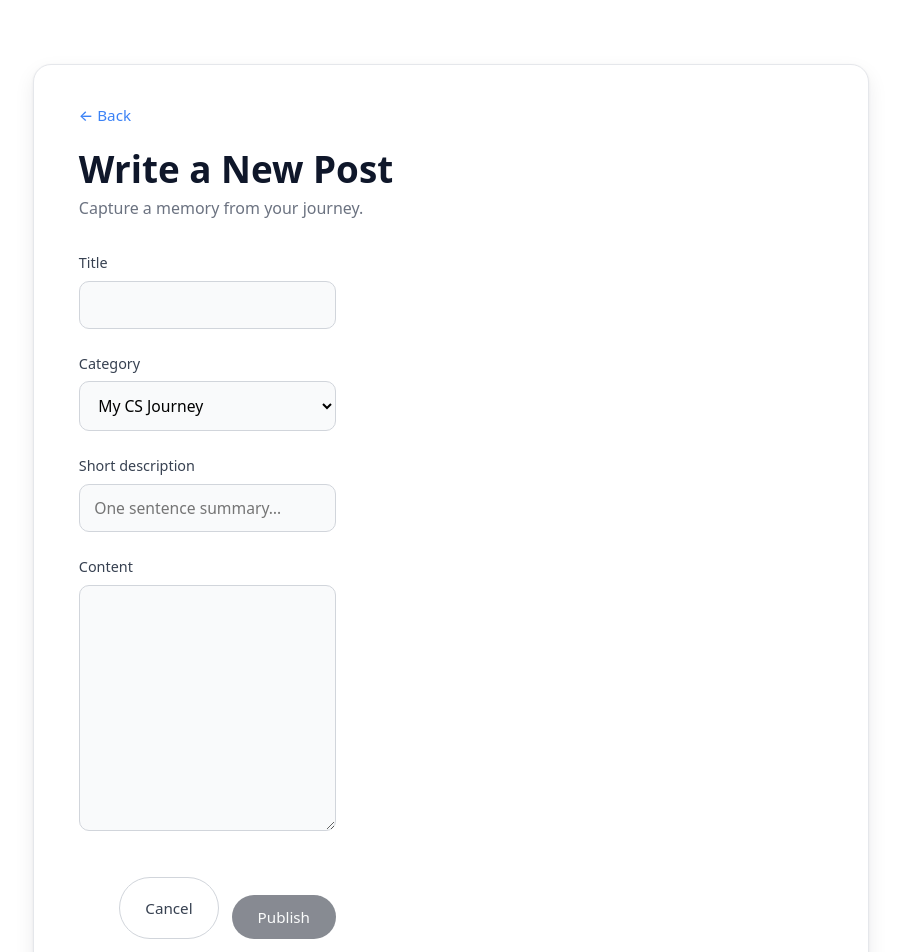
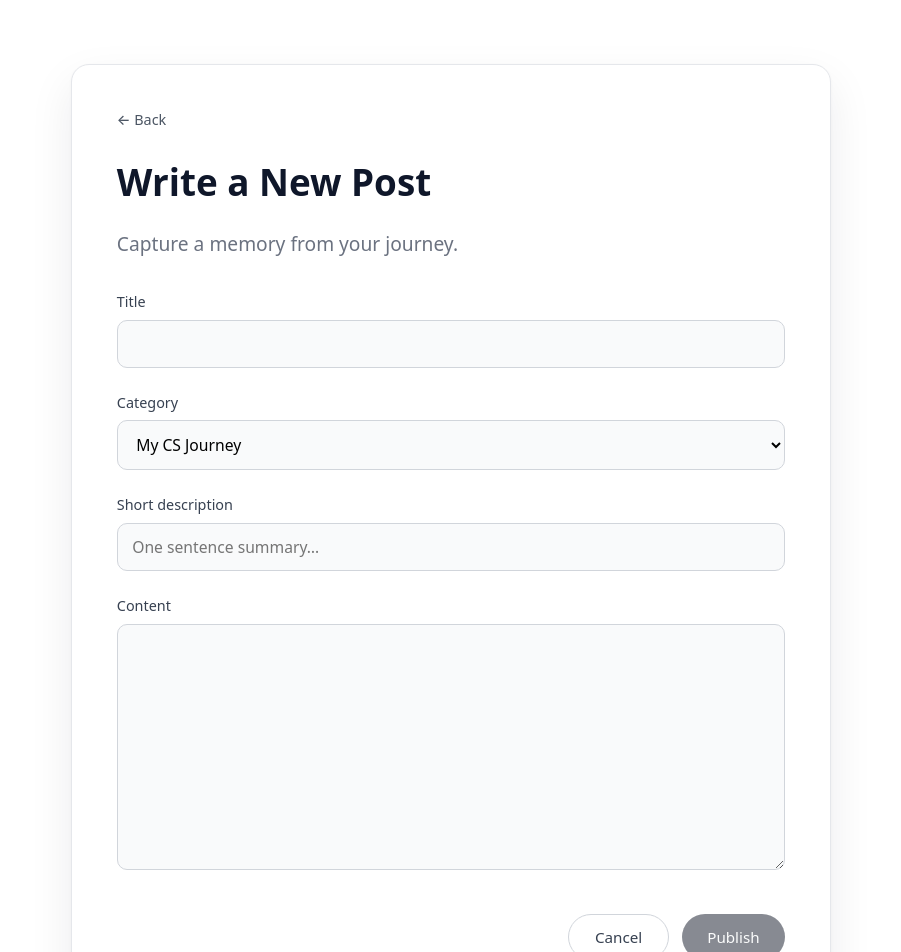
Before and after one commit to Sahil-Basumatary/personal-blog, a React (Vite) app in the folder client/: page /write in a window 1280 px wide. Shown: the top 952 px of the page, without its empty margins (189-1090 px from the left). Built offline with nearby package versions, Linux system fonts and the light colour scheme.

Commit message:
wire write and edit page to backend API

```diff
--- a/client/src/pages/EditPostPage.jsx
+++ b/client/src/pages/EditPostPage.jsx
@@ -1,6 +1,7 @@
 import { useEffect, useState } from "react";
 import { useNavigate, useParams } from "react-router-dom";
 import "./NewPostPage.css";
+import { fetchPostById, updatePost } from "../api/posts";
 
 function EditPostPage() {
   const { id } = useParams();
@@ -22,25 +23,78 @@ function EditPostPage() {
       return;
     }
 
+    let active = true;
+
+    async function loadPost() {
+      try {
+        // Try backend first
+        const apiPost = await fetchPostById(id);
+        if (!active) return;
+
+        setTitle(apiPost.title || "");
+        setCategory(apiPost.category || "cs-journey");
+        setExcerpt(apiPost.excerpt || "");
+        setContent(apiPost.content || "");
+        setLoading(false);
+      } catch (err) {
+        console.error("Failed to load post from backend, falling back to local", err);
+        if (!active) return;
+
+        // Fallback: local user_posts
         const existing = JSON.parse(localStorage.getItem("user_posts") || "[]");
         const target = existing.find((p) => String(p.id) === String(id));
 
         if (!target) {
           setNotFound(true);
-      setLoading(false);
-      return;
-    }
-
+        } else {
           setTitle(target.title || "");
           setCategory(target.category || "cs-journey");
           setExcerpt(target.excerpt || "");
           setContent(target.content || "");
+        }
         setLoading(false);
+      }
+    }
+
+    loadPost();
+    return () => {
+      active = false;
+    };
   }, [id, isOwner, navigate]);
 
-  function handleSubmit(e) {
+  async function handleSubmit(e) {
     e.preventDefault();
 
+    const categoryLabel =
+      category === "cs-journey"
+        ? "My CS Journey"
+        : category === "life-in-london"
+        ? "Life in London"
+        : category === "motivation"
+        ? "Motivation"
+        : "Tools & Resources";
+
+    const finalExcerpt =
+      excerpt.trim() !== ""
+        ? excerpt.trim()
+        : content.split("\n")[0].slice(0, 140) + "...";
+
+    const payload = {
+      title: title.trim(),
+      content: content.trim(),
+      category,
+      categoryLabel,
+      excerpt: finalExcerpt,
+    };
+
+    try {
+      // Try backend update
+      await updatePost(id, payload);
+      navigate(`/blog/${id}`);
+    } catch (err) {
+      console.error("Failed to update post on backend, err:", err);
+
+      // Fallback: local storage
       const existing = JSON.parse(localStorage.getItem("user_posts") || "[]");
 
       const updated = existing.map((p) =>
@@ -49,7 +103,7 @@ function EditPostPage() {
               ...p,
               title,
               category,
-            excerpt,
+              excerpt: finalExcerpt,
               content,
               isUserPost: true,
               updatedAt: new Date().toISOString(),
@@ -59,6 +113,7 @@ function EditPostPage() {
 
       localStorage.setItem("user_posts", JSON.stringify(updated));
       navigate(`/blog/${id}`);
+    }
   }
 
   if (!isOwner) return null;
@@ -98,7 +153,7 @@ function EditPostPage() {
         </button>
 
         <h1 className="new-post-title">Edit post</h1>
-        <p className="new-post-subtitle">Refine your story.</p>
+        <p className="new-post-subtitle">Edit your story.</p>
 
         <form className="new-post-form" onSubmit={handleSubmit}>
           <label className="field">
--- a/client/src/pages/NewPostPage.css
+++ b/client/src/pages/NewPostPage.css
@@ -1,21 +1,24 @@
 .new-post-page {
-  max-width: 900px;
-  margin: 0 auto;
-  padding: 4rem 2rem 5rem;
+  min-height: calc(100vh - 80px);
+  padding: 4rem 1.5rem 5rem;
+  display: flex;
+  justify-content: center;
   font-family: system-ui, -apple-system, BlinkMacSystemFont, "Inter", sans-serif;
 }
 
 .new-post-card {
+  width: 100%;
+  max-width: 760px;
   background: #ffffff;
   border-radius: 18px;
   padding: 2.5rem 2.8rem;
   box-shadow:
-    0 8px 20px rgba(15, 23, 42, 0.08),
-    0 1px 3px rgba(15, 23, 42, 0.06);
+    0 18px 45px rgba(15, 23, 42, 0.08),
+    0 1px 3px rgba(15, 23, 42, 0.04);
   border: 1px solid #e5e7eb;
   display: flex;
-  align-items: flex-start;
   flex-direction: column;
+  align-items: stretch;
 }
 
 .new-post-title {
@@ -26,29 +29,49 @@
 }
 
 .new-post-subtitle {
-  font-size: 1rem;
+  font-size: 1.2rem;
   color: #6b7280;
   margin-bottom: 2rem;
+  margin-top: 1.3rem;
 }
 
 .back-link {
+  align-self: flex-start;
+  display: inline-flex;
+  align-items: center;
+  gap: 0.35rem;
+
   border: none;
-  background: none;
-  padding: 0;
-  margin-bottom: 1.5rem;
-  font-size: 0.95rem;
-  color: #3b82f6;
+  background: transparent;
+  padding: 0.3rem 0rem;
+  margin-bottom: 1.8rem;
+
+  font-size: 0.9rem;
+  font-weight: 500;
+  color: #4b5563;
   cursor: pointer;
+
+  border-radius: 999px;
+  transition: background 0.15s ease, color 0.15s ease, transform 0.1s ease;
 }
 
 .back-link:hover {
-  text-decoration: underline;
+  background: #f3f4f6;
+  color: #111827;
+  transform: translateX(-1px);
 }
 
 .new-post-form {
+  width: 100%;
   display: flex;
   flex-direction: column;
   gap: 1.5rem;
+}
+
+.field {
+  width: 100%;
+  display: flex;
+  flex-direction: column;
 }
 
 .field span {
@@ -59,34 +82,38 @@
   margin-bottom: 0.45rem;
 }
 
-.field input,
-.field select,
-.field textarea {
+.new-post-card .field input,
+.new-post-card .field select,
+.new-post-card .field textarea {
   width: 100%;
+  max-width: 100%;
+  box-sizing: border-box;
   padding: 0.75rem 0.9rem;
   border-radius: 10px;
   border: 1px solid #d1d5db;
   font-size: 0.98rem;
   font-family: inherit;
   outline: none;
-  transition: border-color 0.15s ease, box-shadow 0.15s ease;
+  transition: border-color 0.15s ease, box-shadow 0.15s ease,
+    background-color 0.15s ease;
   background: #f9fafb;
 }
 
-.field textarea {
+.new-post-card .field textarea {
   resize: vertical;
+  min-height: 160px;
 }
 
-.field input:focus,
-.field select:focus,
-.field textarea:focus {
+.new-post-card .field input:focus,
+.new-post-card .field select:focus,
+.new-post-card .field textarea:focus {
   border-color: #3b82f6;
-  box-shadow: 0 0 0 1px rgba(59, 130, 246, 0.3);
+  box-shadow: 0 0 0 1px rgba(59, 130, 246, 0.25);
   background: #ffffff;
 }
 
 .form-actions {
-  margin-top: 1rem;
+  margin-top: 1.25rem;
   display: flex;
   justify-content: flex-end;
   gap: 0.8rem;
@@ -105,26 +132,35 @@
 .primary-btn {
   background: #111827;
   color: #f9fafb;
-  margin-top: 18px;
+  transition: background 0.15s ease, transform 0.1s ease;
 }
 
-.primary-btn:hover {
+.primary-btn:hover:not(:disabled) {
   background: #020617;
+  transform: translateY(-1px);
+}
+
+.primary-btn:disabled {
+  opacity: 0.5;
+  cursor: not-allowed;
 }
 
 .ghost-btn {
   background: transparent;
   border: 1px solid #d1d5db;
   color: #374151;
+  transition: background 0.15s ease, border-color 0.15s ease;
 }
 
 .ghost-btn:hover {
   background: #f3f4f6;
+  border-color: #9ca3af;
 }
 
 @media (max-width: 640px) {
   .new-post-card {
-    padding: 2rem 1.5rem;
+    padding: 2rem 1.6rem 2.2rem;
+    border-radius: 16px;
   }
 
   .new-post-title {
@@ -135,4 +171,11 @@
     flex-direction: column-reverse;
     align-items: stretch;
   }
+
+  .primary-btn,
+  .ghost-btn {
+    width: 100%;
+    justify-content: center;
+    text-align: center;
+  }
 }
--- a/client/src/pages/NewPostPage.jsx
+++ b/client/src/pages/NewPostPage.jsx
@@ -1,6 +1,7 @@
 import { useState, useEffect } from "react";
 import { useNavigate } from "react-router-dom";
 import "./NewPostPage.css";
+import { createPost } from "../api/posts";
 
 function NewPostPage() {
   const navigate = useNavigate();
@@ -33,7 +34,7 @@ function NewPostPage() {
     return Object.keys(err).length === 0;
   }
 
-  function handleSubmit(e) {
+  async function handleSubmit(e) {
     e.preventDefault();
     if (!validate()) return;
 
@@ -42,18 +43,47 @@ function NewPostPage() {
         ? excerpt.trim()
         : content.split("\n")[0].slice(0, 140) + "...";
 
-    const newPost = {
-      id: Date.now(),
-      title,
-      category,
-      categoryLabel:
+    const categoryLabel =
       category === "cs-journey"
         ? "My CS Journey"
         : category === "life-in-london"
         ? "Life in London"
         : category === "motivation"
         ? "Motivation"
-          : "Tools & Resources",
+        : "Tools & Resources";
+
+    // Shape to send to backend
+    const payload = {
+      title: title.trim(),
+      content: content.trim(),
+      category,
+      categoryLabel,
+      excerpt: finalExcerpt,
+      isFeatured: false,
+    };
+
+    try {
+      // Try backend first
+      const created = await createPost(payload);
+
+      // Clear draft once backend succeeds
+      localStorage.removeItem("new_post_draft");
+
+      // If backend returns _id, go straight to that post
+      if (created && created._id) {
+        navigate(`/blog/${created._id}`);
+      } else {
+        navigate("/blog");
+      }
+    } catch (err) {
+      console.error("Failed to create post on backend, falling back to local", err);
+
+      // Fallback: Save to localStorage
+      const localPost = {
+        id: Date.now(),
+        title,
+        category,
+        categoryLabel,
         excerpt: finalExcerpt,
         content,
         date: new Date().toISOString(),
@@ -62,11 +92,11 @@ function NewPostPage() {
       };
 
       const existing = JSON.parse(localStorage.getItem("user_posts") || "[]");
-    localStorage.setItem("user_posts", JSON.stringify([...existing, newPost]));
+      localStorage.setItem("user_posts", JSON.stringify([...existing, localPost]));
 
       localStorage.removeItem("new_post_draft");
-
       navigate("/blog");
+    }
   }
 
   function handleCancel() {
```
Lines whose indentation alone changed are shown as unchanged.
